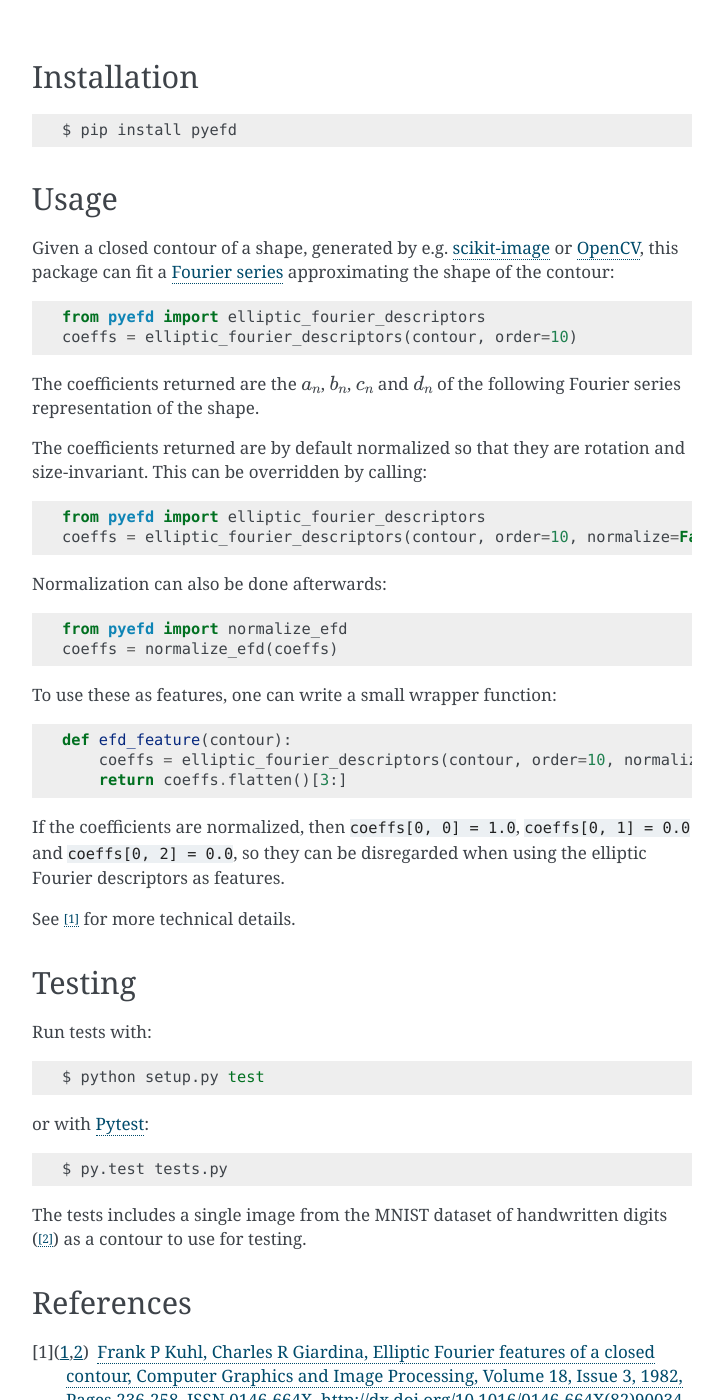
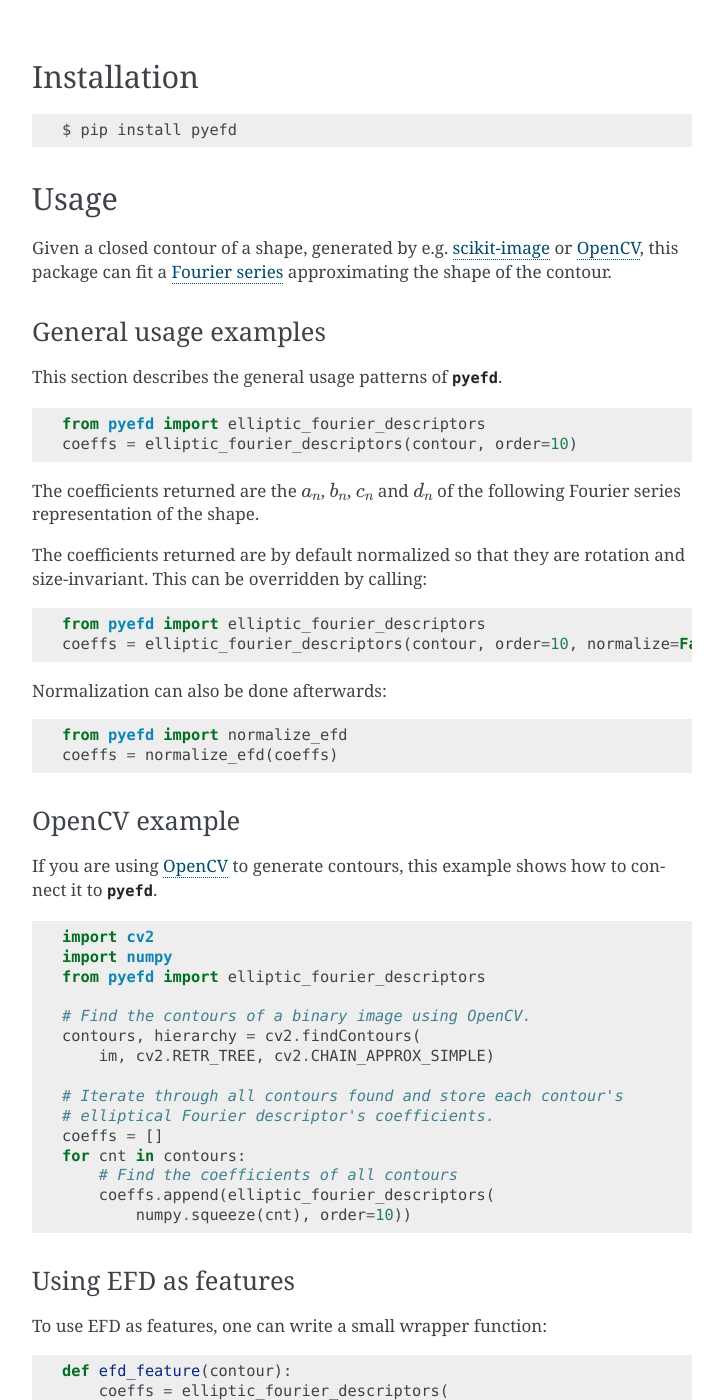
Before and after one commit to hbldh/pyefd, a Sphinx documentation site: the page built from docs/index.rst, in a window 1280 px wide and 1400 px high, scrolled down 646 px. Shown: the whole window, without its empty margins (388-1111 px from the left). Built offline with Sphinx 7.4.7, drawn with Linux system fonts in a browser that asks for light colours; some of the changed text lies outside the part shown.

```diff
--- a/docs/index.rst
+++ b/docs/index.rst
@@ -37,7 +37,12 @@ Usage
 Given a closed contour of a shape, generated by e.g. `scikit-image <http://scikit-image.org/>`_
 or `OpenCV <http://opencv.org/>`_, this package can fit a
 `Fourier series <https://en.wikipedia.org/wiki/Fourier_series>`_
-approximating the shape of the contour:
+approximating the shape of the contour.
+
+General usage examples
+~~~~~~~~~~~~~~~~~~~~~~
+
+This section describes the general usage patterns of :py:mod:`pyefd`.
 
 .. code:: python
 
@@ -62,12 +67,41 @@ Normalization can also be done afterwards:
     from pyefd import normalize_efd
     coeffs = normalize_efd(coeffs)
 
-To use these as features, one can write a small wrapper function:
+OpenCV example
+~~~~~~~~~~~~~~
+
+If you are using `OpenCV <http://opencv.org/>`_ to generate contours, this example
+shows how to connect it to :py:mod:`pyefd`.
+
+.. code:: python
+
+    import cv2
+    import numpy
+    from pyefd import elliptic_fourier_descriptors
+
+    # Find the contours of a binary image using OpenCV.
+    contours, hierarchy = cv2.findContours(
+        im, cv2.RETR_TREE, cv2.CHAIN_APPROX_SIMPLE)
+
+    # Iterate through all contours found and store each contour's
+    # elliptical Fourier descriptor's coefficients.
+    coeffs = []
+    for cnt in contours:
+        # Find the coefficients of all contours
+        coeffs.append(elliptic_fourier_descriptors(
+            numpy.squeeze(cnt), order=10))
+
+
+Using EFD as features
+~~~~~~~~~~~~~~~~~~~~~
+
+To use EFD as features, one can write a small wrapper function:
 
 .. code:: python
 
     def efd_feature(contour):
-        coeffs = elliptic_fourier_descriptors(contour, order=10, normalize=True)
+        coeffs = elliptic_fourier_descriptors(
+            contour, order=10, normalize=True)
         return coeffs.flatten()[3:]
 
 If the coefficients are normalized, then ``coeffs[0, 0] = 1.0``,
--- a/setup.py
+++ b/setup.py
@@ -30,7 +30,7 @@ if sys.argv[-1] == 'publish':
     sys.exit()
 
 
-version = '1.0'
+version = '1.1.0'
 requires = ["numpy>=1.7.0"]
 
 
```
Also changed, not shown: README.rst (+34 -10 lines).
